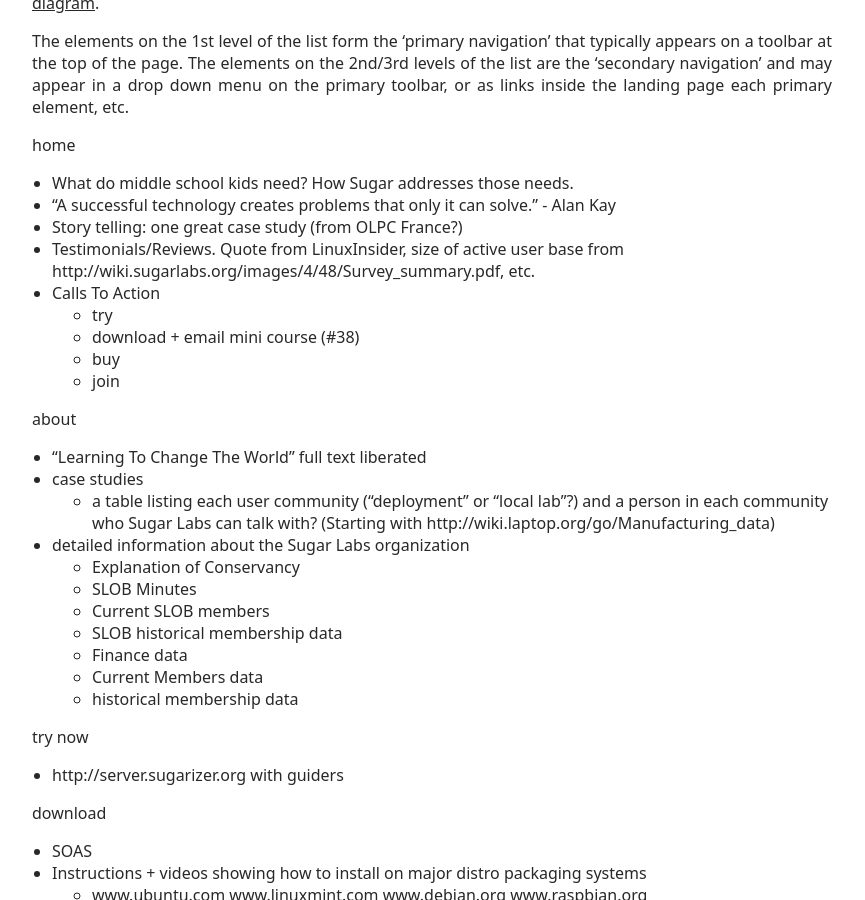
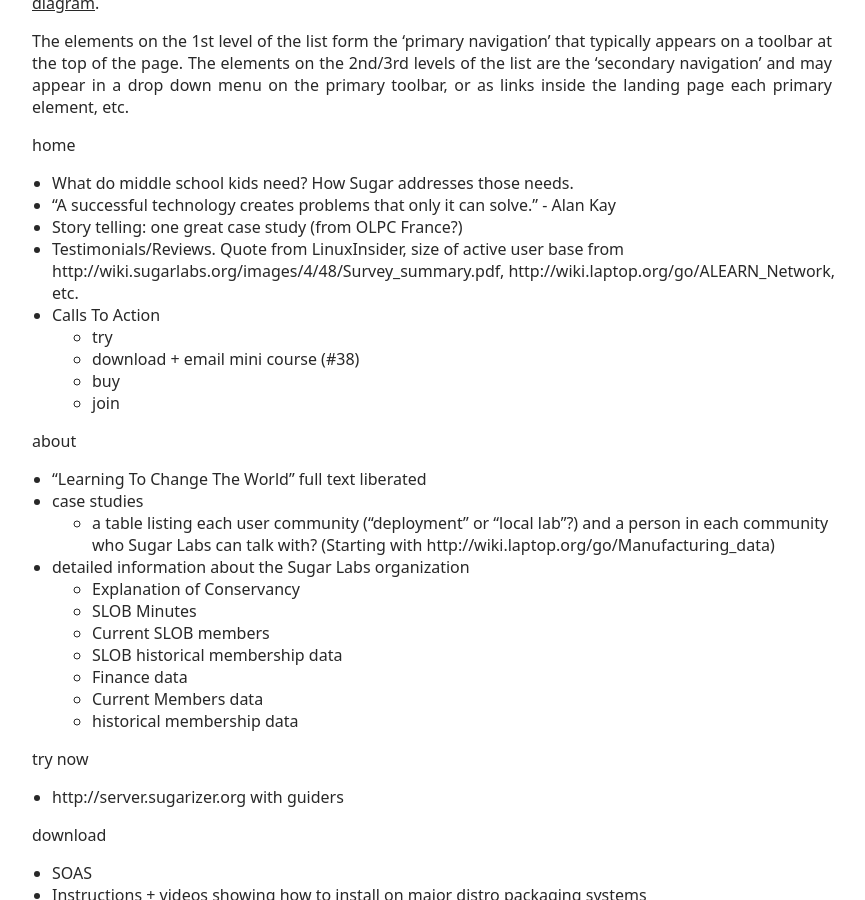
Before and after one commit to sugarlabs/www, a Jekyll site: the page built from STRUCTURE.md, in a window 1280 px wide and 900 px high, scrolled down 1650 px. Shown: the whole window, without its empty margins (208-1073 px from the left). Built offline with Jekyll 4.4.1, drawn with Linux system fonts in a browser that asks for light colours; a script that is not in the unit is left out; some of the changed lines change nothing that is shown.

Commit message:
Update STRUCTURE.md

```diff
--- a/STRUCTURE.md
+++ b/STRUCTURE.md
@@ -68,7 +68,7 @@
 * What do middle school kids need? How Sugar addresses those needs.
 * "A successful technology creates problems that only it can solve." - Alan Kay
 * Story telling: one great case study (from OLPC France?)
-* Testimonials/Reviews. Quote from [LinuxInsider](http://www.linuxinsider.com/story/Fedora-Based-Sugar-on-a-Stick-Is-One-Sweet-Desktop-83446.html), size of active user base from <http://wiki.sugarlabs.org/images/4/48/Survey_summary.pdf>, etc.
+* Testimonials/Reviews. Quote from [LinuxInsider](http://www.linuxinsider.com/story/Fedora-Based-Sugar-on-a-Stick-Is-One-Sweet-Desktop-83446.html), size of active user base from <http://wiki.sugarlabs.org/images/4/48/Survey_summary.pdf>, http://wiki.laptop.org/go/ALEARN_Network, etc.
 * Calls To Action
    * try
    * download + email mini course ([#38](https://github.com/sugarlabs/www-sugarlabs/issues/38))
```
